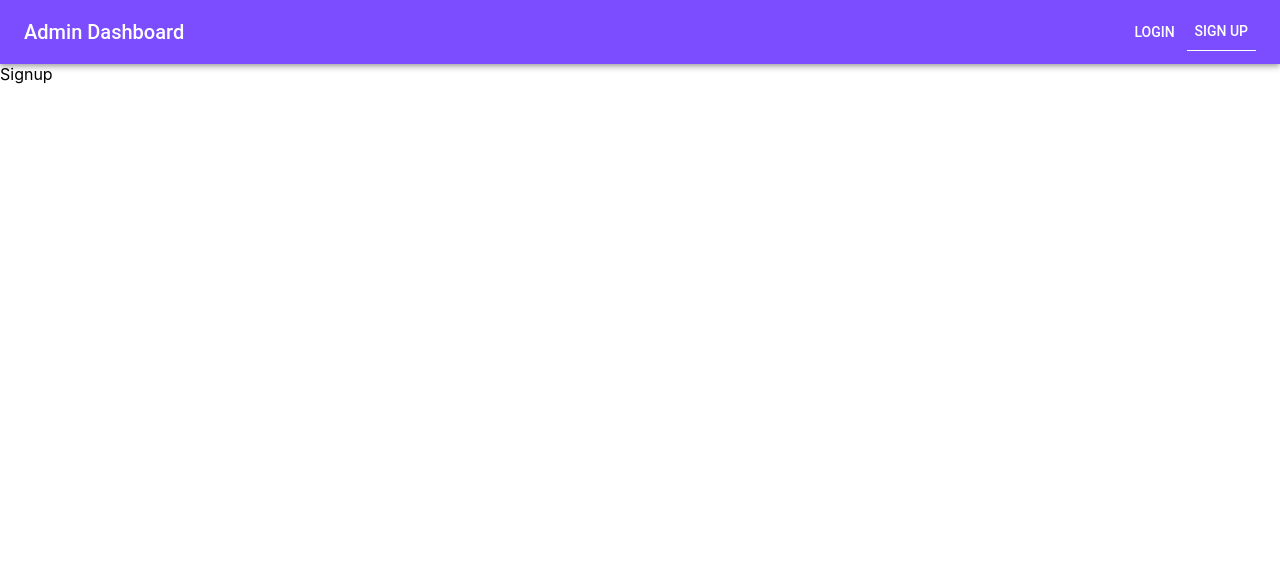
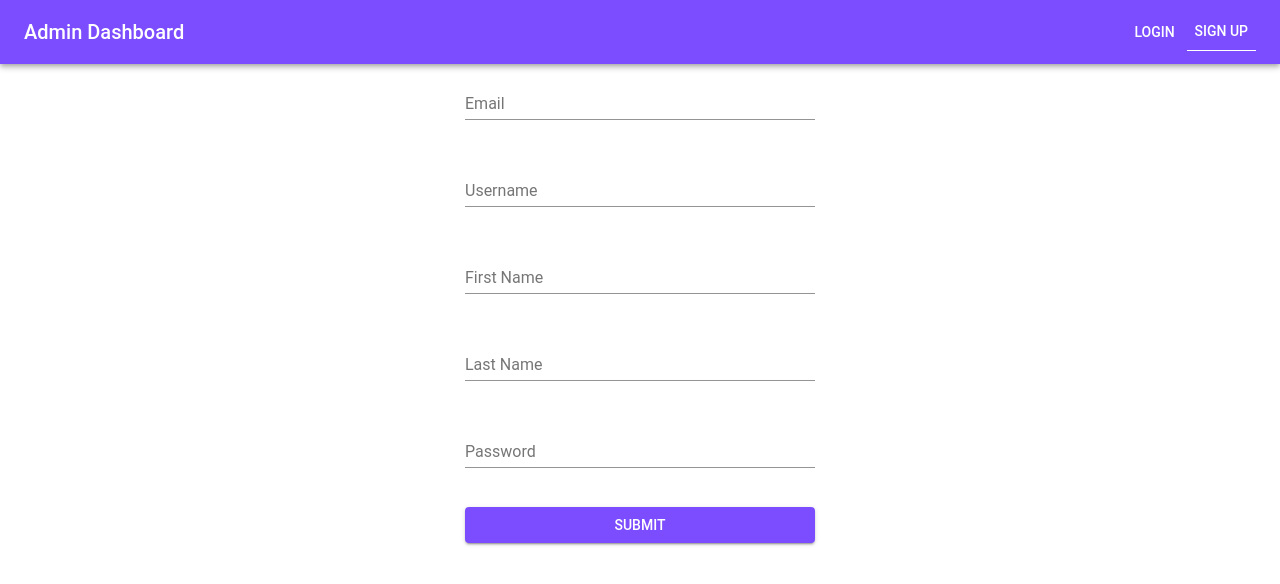
Before and after one commit to n1ckDotEXE/material-ui-admin-dashboard, a React (Create React App) app: page /sign-up in a window 1280 px wide. Shown: the top 584 px of the page. Built offline with nearby package versions, Linux system fonts and the light colour scheme.

Commit message:
Sign-up form layout completed

```diff
--- a/src/components/Signup/Signup.js
+++ b/src/components/Signup/Signup.js
@@ -1,7 +1,121 @@
-import React from "react";
+import React, { useState, useEffect } from "react";
+import { makeStyles } from "@material-ui/core/styles";
+
+import {
+	FormControl,
+	FormHelperText,
+	Input,
+	InputLabel,
+	Button,
+	CircularProgress,
+	Snackbar,
+	Grid,
+} from "@material-ui/core";
+
+import MuiAlert from "@material-ui/lab/Alert";
+
+const useStyles = makeStyles((theme) => ({
+	root: {
+		"& > *": {
+			margin: theme.spacing(1),
+			width: 350,
+		},
+	},
+}));
 
 function Signup() {
-	return <div>Signup</div>;
+	const classes = useStyles();
+	return (
+		<Grid
+			container
+			spacing={0}
+			direction="column"
+			alignItems="center"
+			justify="center"
+			style={{ minHeight: "30vh" }}
+		>
+			<Grid item xs={12}>
+				<form className={classes.root} autoComplete="on">
+					<FormControl error={null}>
+						<InputLabel htmlFor="component-email">Email</InputLabel>
+						<Input
+							id="component-email"
+							name="email"
+							value={""}
+							onChange={null}
+						/>
+						<FormHelperText id="component-error-text">
+							{" "}
+						</FormHelperText>
+					</FormControl>
+					<br />
+					<FormControl error={null}>
+						<InputLabel htmlFor="component-username">
+							Username
+						</InputLabel>
+						<Input
+							id="component-username"
+							name="username"
+							value={""}
+							onChange={null}
+						/>
+						<FormHelperText id="component-error-text">
+							{" "}
+						</FormHelperText>
+					</FormControl>
+					<br />
+					<FormControl error={null}>
+						<InputLabel htmlFor="component-firstname">
+							First Name
+						</InputLabel>
+						<Input
+							id="component-firstname"
+							name="firstname"
+							value={""}
+							onChange={null}
+						/>
+						<FormHelperText id="component-error-text">
+							{" "}
+						</FormHelperText>
+					</FormControl>
+					<br />
+					<FormControl error={null}>
+						<InputLabel htmlFor="component-lastname">
+							Last Name
+						</InputLabel>
+						<Input
+							id="component-lastname"
+							name="lastname"
+							value={""}
+							onChange={null}
+						/>
+						<FormHelperText id="component-error-text">
+							{" "}
+						</FormHelperText>
+					</FormControl>
+					<br />
+					<FormControl error={null}>
+						<InputLabel htmlFor="component-password">
+							Password
+						</InputLabel>
+						<Input
+							type="password"
+							id="component-password"
+							name="password"
+							value={""}
+							onChange={null}
+						/>
+						<FormHelperText id="component-error-text">
+							{" "}
+						</FormHelperText>
+					</FormControl>
+					<br />
+					<Button variant="contained" color="primary" type="submit">
+						Submit
+					</Button>
+				</form>
+			</Grid>
+		</Grid>
+	);
 }
-
 export default Signup;
```
